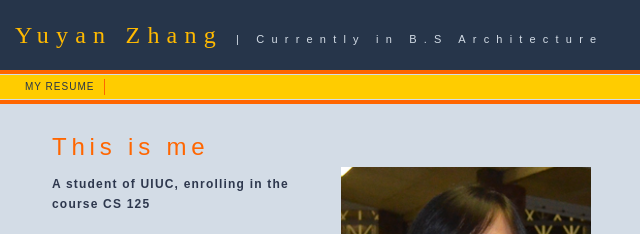
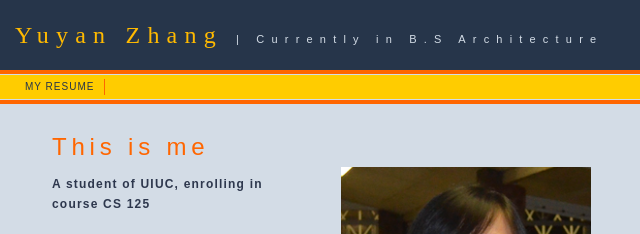
Before and after one commit to ianzh10/ianzh10.github.io, a plain HTML site: page index.html in a window 1280 px wide. Shown: the top 234 px of the page, 0-640 px from the left. Drawn offline with Linux system fonts and the light colour scheme.

Commit message:
spelling

```diff
--- a/index.html
+++ b/index.html
@@ -56,7 +56,7 @@
           <td class="pageName" colspan="3">This is me</td>
         </tr>
         <tr>
-         <td width="260" class="subHeader">A student of UIUC, enrolling in the course CS 125</td>
+         <td width="260" class="subHeader">A student of UIUC, enrolling in course CS 125</td>
 		  <td width="30" rowspan="2">&nbsp;</td>
 		  <td width="320" height="100" rowspan="2"><img src="rsz_pphoto.png" alt="Me" width="250" height="250" border="0" /></td>
         </tr>
```
